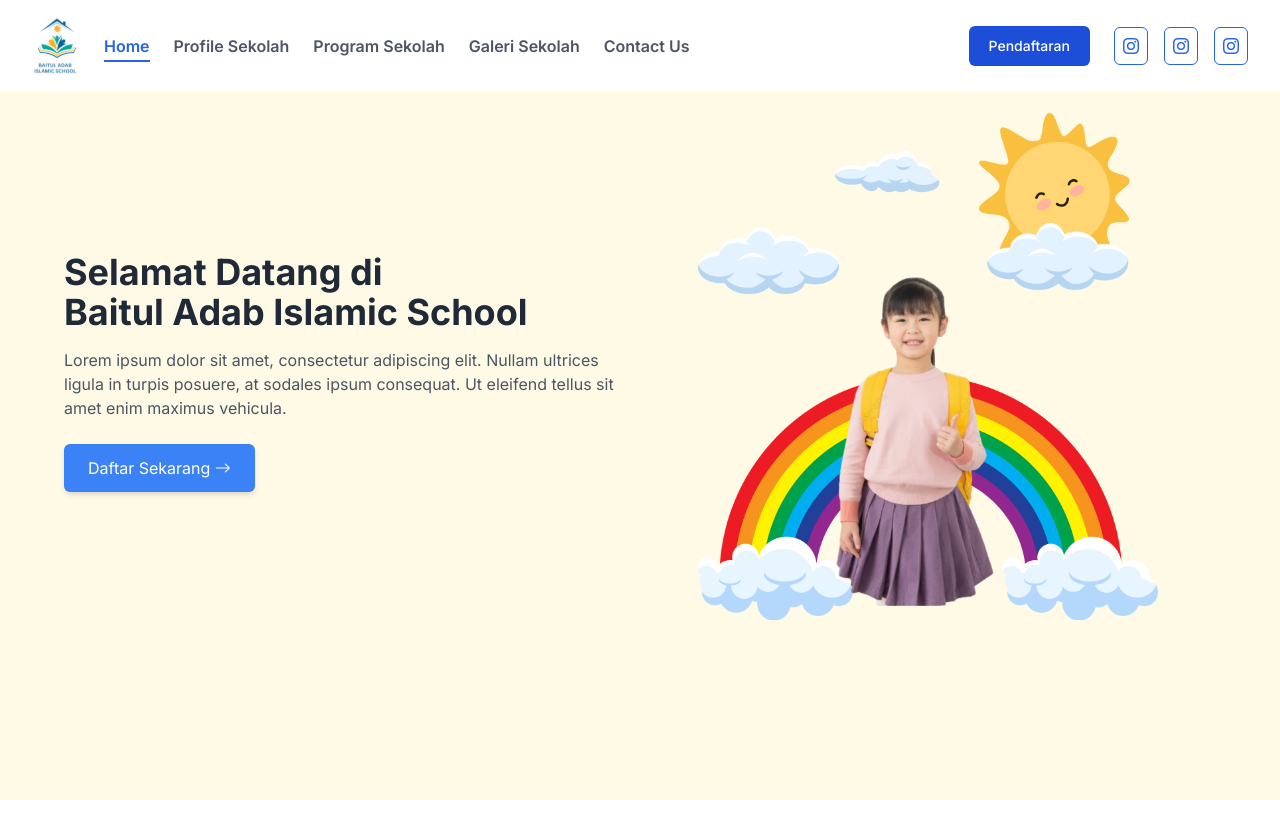
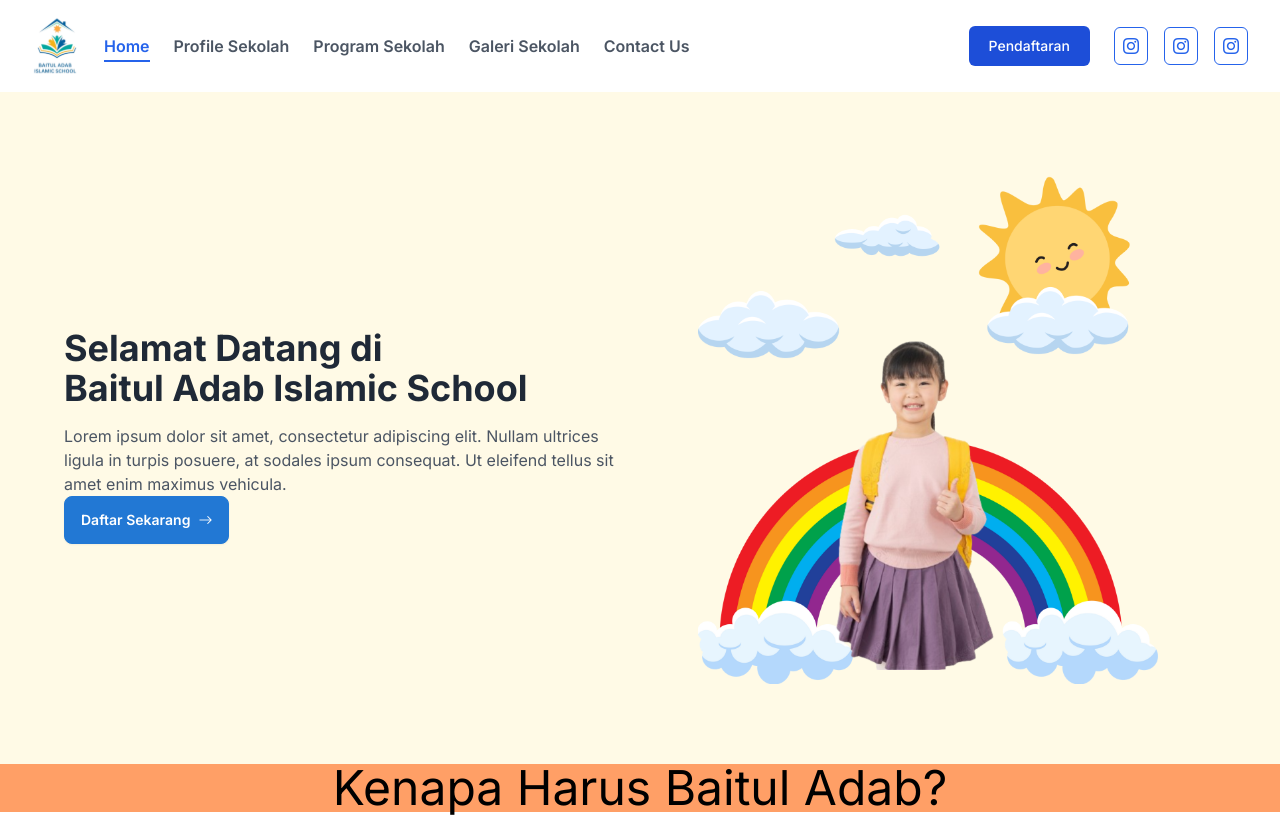
Before and after one commit to makbarramadhan62/baitul-adab-web, a Next.js app: page / in a window 1280 px wide. Built offline with nearby package versions, Linux system fonts and the light colour scheme.

Commit message:
refactor: adjust div to section

```diff
--- a/app/page.tsx
+++ b/app/page.tsx
@@ -7,7 +7,10 @@ export default function Home() {
       <Navbar />
 
       {/* Hero Section*/}
-      <div className="px-16 flex flex-col lg:flex-row items-center justify-center mt-4">
+      <section
+        id="hero"
+        className="p-16 flex flex-col lg:flex-row items-center justify-center mt-4"
+      >
         {/* Bagian Kiri */}
         <div className="w-full lg:w-1/2 lg:order-1 mb-8 md:mb-0">
           <div className="mt-4">
@@ -22,7 +25,7 @@ export default function Home() {
               ultrices ligula in turpis posuere, at sodales ipsum consequat. Ut
               eleifend tellus sit amet enim maximus vehicula.
             </p>
-            <button className="mt-6 px-6 py-3 bg-blue-500 text-white rounded-md shadow-md hover:bg-blue-600 transition duration-300 ease-in-out">
+            <button className="btn btn-primary text-white">
               Daftar Sekarang <i className="bi bi-arrow-right"></i>
             </button>
           </div>
@@ -40,9 +43,18 @@ export default function Home() {
             className="object-contain mx-auto"
           />
         </div>
-      </div>
+      </section>
+      {/* Hero Section*/}
 
-      {/* Hero Section*/}
+      {/* Second Section*/}
+      <section
+        id="second"
+        className="px-16 flex flex-col lg:flex-row items-center justify-center mt-4 w-1/2 lg:w-full lg:order-1 lg:justify-center"
+        style={{ backgroundColor: "#FF9F66" }}
+      >
+        <span className="text-5xl">Kenapa Harus Baitul Adab?</span>
+      </section>
+      {/* Second Section*/}
     </main>
   );
 }
```
